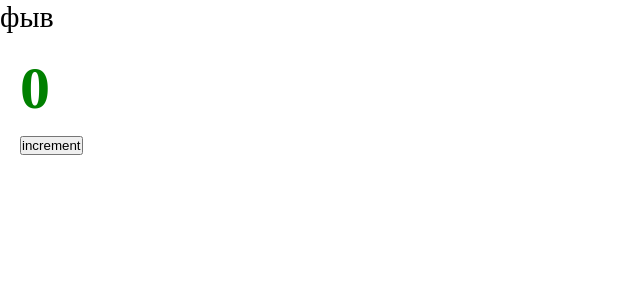
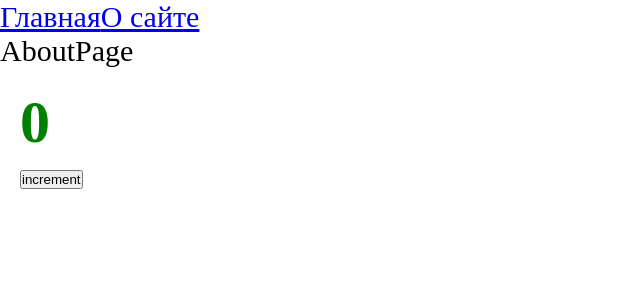
Before and after one commit to malcq/fp, a React app: page /about in a window 1280 px wide. Shown: the top 300 px of the page, without its empty margins (0-640 px from the left). Built offline with nearby package versions, Linux system fonts and the light colour scheme.

Commit message:
add react-router-dom, Code Split, Lazy, Suspense

```diff
--- a/package.json
+++ b/package.json
@@ -16,6 +16,7 @@
     "@types/node": "^20.4.8",
     "@types/react": "^18.2.19",
     "@types/react-dom": "^18.2.7",
+    "@types/react-router-dom": "^5.3.3",
     "@types/webpack": "^5.28.1",
     "@types/webpack-dev-server": "^4.7.2",
     "css-loader": "^6.8.1",
@@ -33,6 +34,7 @@
   },
   "dependencies": {
     "react": "^18.2.0",
-    "react-dom": "^18.2.0"
+    "react-dom": "^18.2.0",
+    "react-router-dom": "^6.14.2"
   }
 }
--- a/src/App.tsx
+++ b/src/App.tsx
@@ -1,10 +1,25 @@
+import { Route, Routes } from 'react-router-dom';
+import { Suspense } from 'react';
 import { Counter } from './components/Counter';
+import { Link } from 'react-router-dom';
+
+import AboutPageAsync from './pages/AboutPage/AboutPage.async';
+import MainPageAsync from './pages/MainPage/MainPage.async';
+
 import './index.scss';
 
 const App = () => {
   return (
     <div className="app">
-      фыв
+      <Link to="/">Главная</Link>
+      <Link to="/about">О сайте</Link>
+      <Suspense fallback={<div>Loading...</div>}>
+        <Routes>
+          <Route path="/about" element={<AboutPageAsync />} />
+          <Route path="/" element={<MainPageAsync />} />
+        </Routes>
+      </Suspense>
+
       <Counter />
     </div>
   );
--- a/src/index.tsx
+++ b/src/index.tsx
@@ -1,6 +1,11 @@
 import { createRoot } from 'react-dom/client';
 import App from './App';
+import { BrowserRouter } from 'react-router-dom';
 
 const container = document.getElementById('root');
 const root = createRoot(container!);
-root.render(<App />);
+root.render(
+  <BrowserRouter>
+    <App />
+  </BrowserRouter>
+);
--- /dev/null
+++ b/src/pages/AboutPage/AboutPage.async.tsx
@@ -0,0 +1,4 @@
+import { lazy } from 'react';
+
+const AboutPageAsync = lazy(() => import('./AboutPage'));
+export default AboutPageAsync;
--- /dev/null
+++ b/src/pages/AboutPage/AboutPage.tsx
@@ -0,0 +1,5 @@
+const AboutPage = () => {
+  return <div>AboutPage</div>;
+};
+
+export default AboutPage;
--- /dev/null
+++ b/src/pages/MainPage/MainPage.async.tsx
@@ -0,0 +1,4 @@
+import { lazy } from 'react';
+
+const MainPageAsync = lazy(() => import('./MainPage'));
+export default MainPageAsync;
--- /dev/null
+++ b/src/pages/MainPage/MainPage.tsx
@@ -0,0 +1,5 @@
+const MainPage = () => {
+  return <div>MainPage</div>;
+};
+
+export default MainPage;
--- a/tsconfig.json
+++ b/tsconfig.json
@@ -2,11 +2,12 @@
   "compilerOptions": {
     "outDir": "./dist/",
     "noImplicitAny": true,
-    "module": "es6",
+    "module": "ESNext",
     "target": "es5",
     "jsx": "react-jsx",
     "allowJs": true,
     "moduleResolution": "node",
+
     // "baseUrl": ".",
     "esModuleInterop": true,
     "allowSyntheticDefaultImports": true
```
Also changed, not shown: 1 other file (tests, documents, lock files or other folders).
